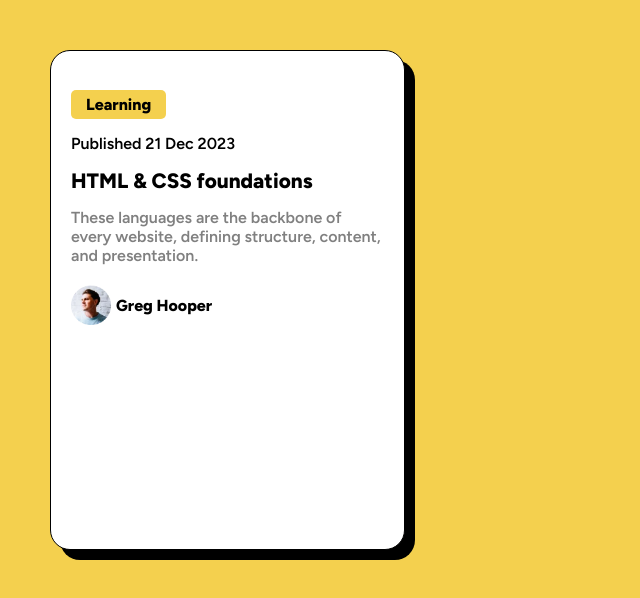
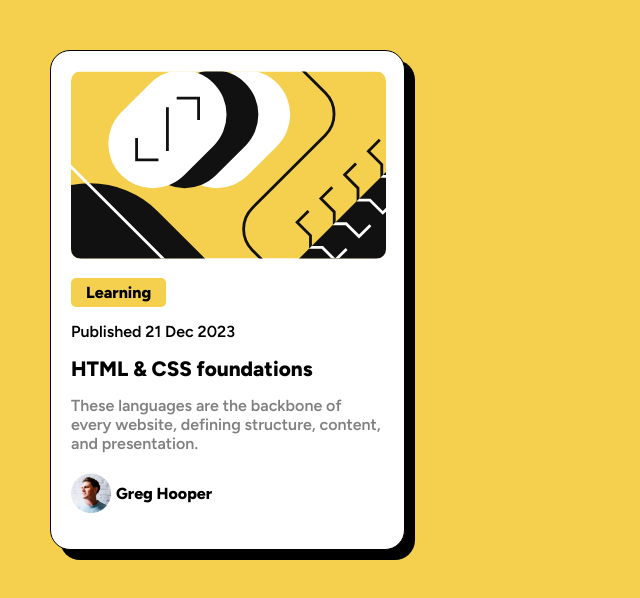
Before and after one commit to The-Shade/blog-preview-card-challenge, a plain HTML site: page index.html in a window 1280 px wide. Shown: the whole page, without its empty margins (0-640 px from the left). Drawn offline with Linux system fonts and the light colour scheme; the site is published under a folder, as on GitHub Pages, so addresses that start at the root find nothing.

Commit message:
Update index.html

```diff
--- a/index.html
+++ b/index.html
@@ -15,7 +15,7 @@
 </head>
 <body>
   <div class="card">
-    <img src="/assets/images/illustration-article.svg" alt="" class="card-picture
+    <img src="assets/images/illustration-article.svg" alt="" class="card-picture
 ">
 
     <div class="meta">
```
